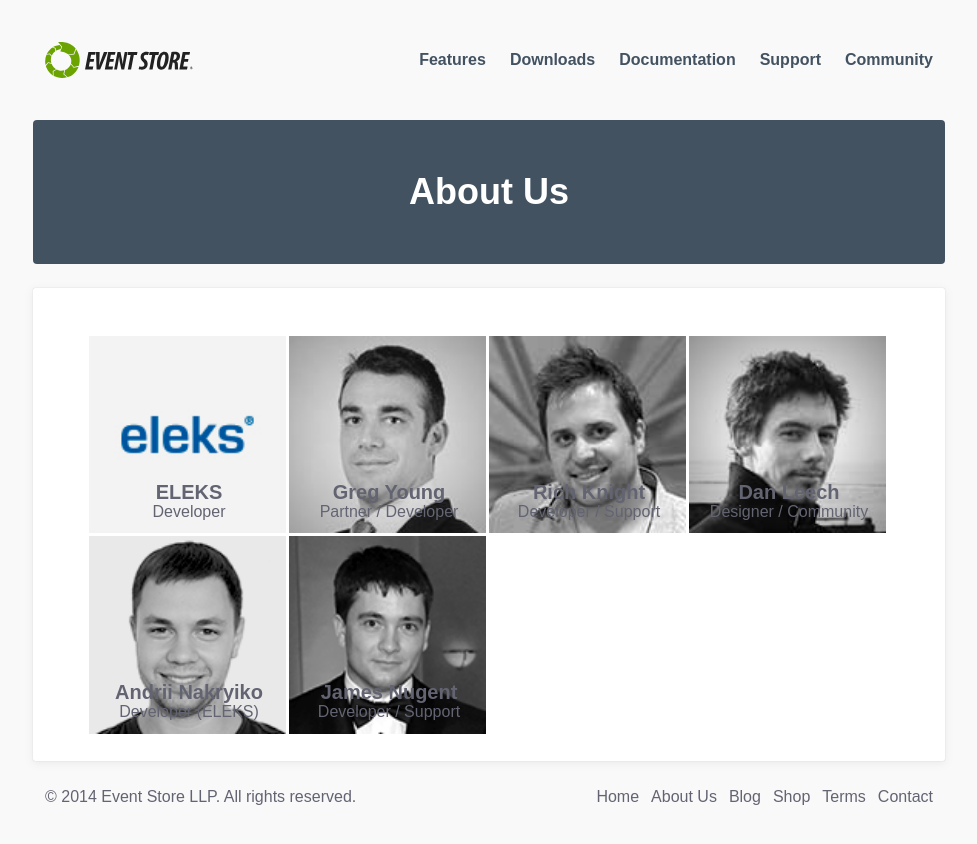
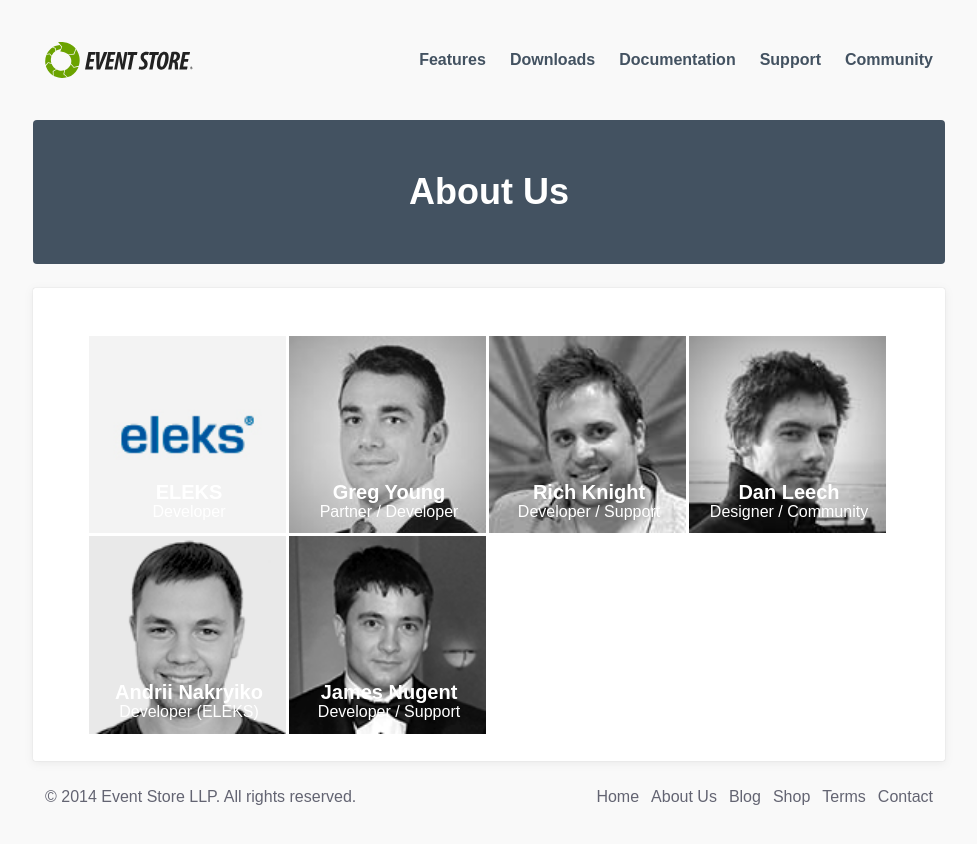
Before and after one commit to sandboxorg/geteventstore.com, a Jekyll site: the page built from about/index.html, in a window 1280 px wide. Shown: the top 844 px of the page, without its empty margins (151-1128 px from the left). Built offline with Jekyll 4.4.1, drawn with Linux system fonts in a browser that asks for light colours; Markdown is read by kramdown in place of the engine named in the settings.

Commit message:
Fixed colour on team titles

```diff
--- a/_sass/_page.scss
+++ b/_sass/_page.scss
@@ -117,6 +117,7 @@
 	margin: 0;
 	padding: 0;
 	list-style: none;
+	color: $white;
 	li {
 		margin: 0;
 		padding: 0;
--- a/css/main.css
+++ b/css/main.css
@@ -209,7 +209,8 @@ pre {
   width: 50rem !important;
   margin: 0;
   padding: 0;
-  list-style: none; }
+  list-style: none;
+  color: white; }
   .team-list li {
     margin: 0;
     padding: 0;
```
